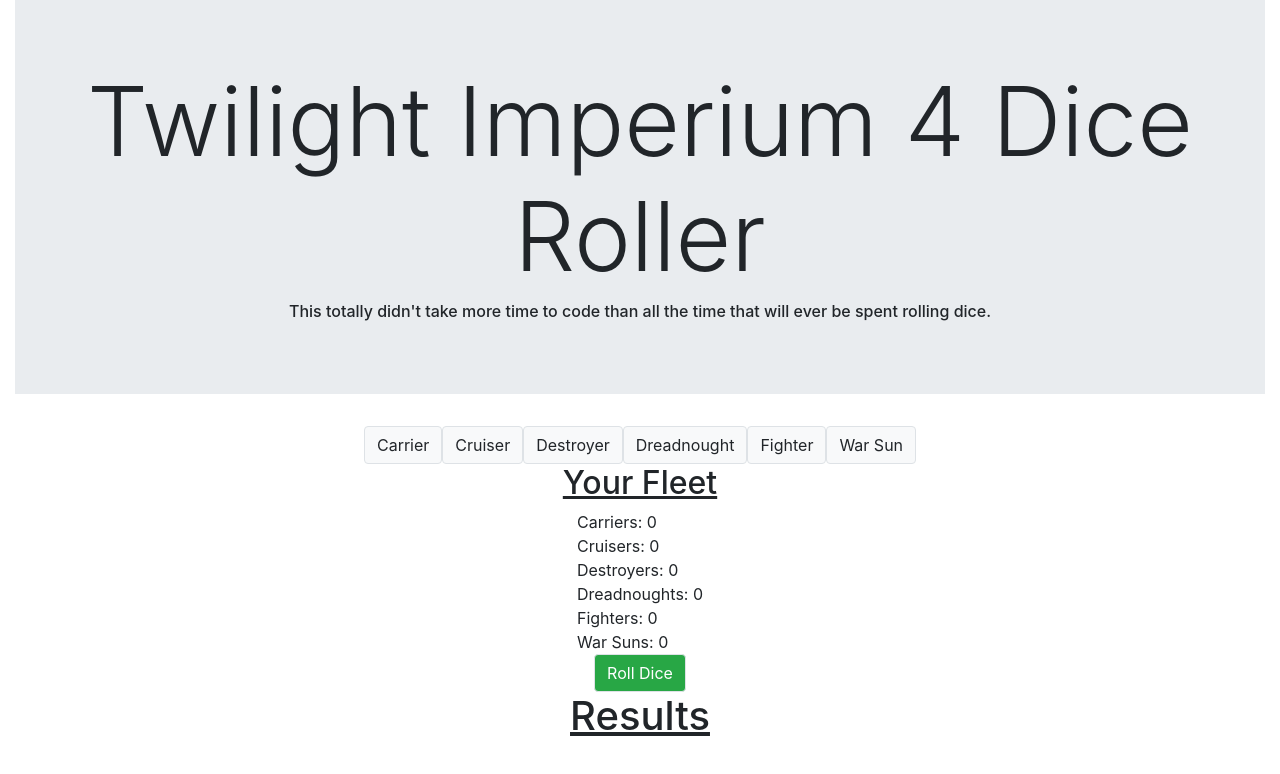
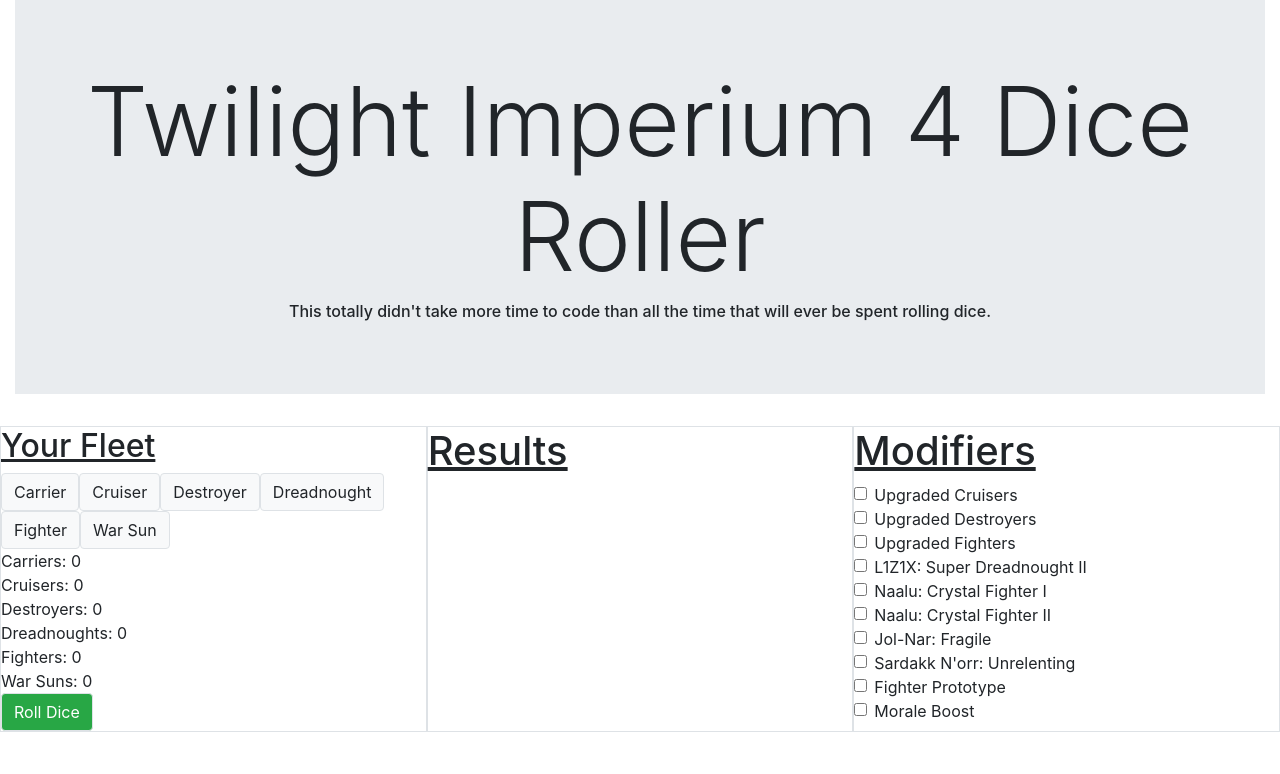
Before and after one commit to UvulaBob/ti4dice, a React (Create React App) app: page / in a window 1280 px wide. Shown: the top 774 px of the page. Built offline with nearby package versions, Linux system fonts and the light colour scheme.

Commit message:
Layout improvements

```diff
--- a/src/App.js
+++ b/src/App.js
@@ -37,9 +37,14 @@
             for (let shipType in this.state.fleet) {
                 const shipCount = this.state.fleet[shipType].length;
                 if (shipCount > 0) {
-                    resultItems.push(<ResultItem ship={ShipDefinitions[shipType]} shipCount={shipCount} />);
+                    resultItems.push(<ResultItem key={resultItems.length - 1 } ship={ShipDefinitions[shipType]} shipCount={shipCount} />);
                 }
             }
+        }
+
+        const shipButtons = [];
+        for (let shipType in this.state.fleet) {
+            shipButtons.push(<ShipButton key={shipType + "_button"}disabled={this.state.combatStarted} onClick={this.handleShipButtonClick} ship={ShipDefinitions[shipType]} />);
         }
 
         return (
@@ -49,18 +54,15 @@
                         <h1 className="display-1">Twilight Imperium 4 Dice Roller</h1>
                         <h6>This totally didn't take more time to code than all the time that will ever be spent rolling dice.</h6>
                     </div>
-                    <div className="row justify-content-center">
-                        <ShipButton onClick={this.handleShipButtonClick} ship={ShipDefinitions["carrier"]} />
-                        <ShipButton onClick={this.handleShipButtonClick} ship={ShipDefinitions["cruiser"]} />
-                        <ShipButton onClick={this.handleShipButtonClick} ship={ShipDefinitions["destroyer"]} />
-                        <ShipButton onClick={this.handleShipButtonClick} ship={ShipDefinitions["dreadnought"]} />
-                        <ShipButton onClick={this.handleShipButtonClick} ship={ShipDefinitions["fighter"]} />
-                        <ShipButton onClick={this.handleShipButtonClick} ship={ShipDefinitions["warsun"]} />
-                    </div>
-                    <div className="row justify-content-center">
+                    <div className="row">
+                        <div className="col border">
+                            <div className="row">
                                 <h2><u>Your Fleet</u></h2>
                             </div>
-                    <div className="row justify-content-center">
+                            <div className="row">
+                                {shipButtons}
+                            </div>
+                            <div className="row">
                                 <ul style={{listStyleType:"none", margin:"0", padding:"0"}}>
                                     <FleetItem ship={ShipDefinitions["carrier"]} shipCount={this.state.fleet.carrier.length}/>
                                     <FleetItem ship={ShipDefinitions["cruiser"]} shipCount={this.state.fleet.cruiser.length}/>
@@ -70,18 +72,105 @@
                                     <FleetItem ship={ShipDefinitions["warsun"]} shipCount={this.state.fleet.warsun.length}/>
                                 </ul>
                             </div>
-                    <div className="row justify-content-center">
+                            <div className="row">
                                 <button type="button" className="btn btn-success border" disabled={this.state.combatStarted} onClick={this.handleRollDiceButtonClick}>Roll Dice</button>
                             </div>
-                    <div className="row justify-content-center">
+                        </div>
+                        <div className="col border">
+                            <div className="row">
                                 <h1><u>Results</u></h1>
                             </div>
-                    <div className="row justify-content-center">
+                            <div className="row">
                                 <ul style={{listStyleType:"none", margin:"0", padding:"0"}}>
                                     {resultItems}
                                 </ul>
                             </div>
-                    <div className="row justify-content-center">
+                        </div>
+                        <div className="col border">
+                            <div className="row">
+                                <h1><u>Modifiers</u></h1>
+                            </div>
+                            <div className="row">
+                                <div className="form-check">
+                                    <input type="checkbox" className="form-check-input" id="upgradedCruisers" />
+                                    <label className="form-check-label" htmlFor="upgradedCruisers">
+                                        Upgraded Cruisers
+                                    </label>
+                                </div>
+                            </div>
+                            <div className="row">
+                                <div className="form-check">
+                                    <input type="checkbox" className="form-check-input" id="upgradedDestroyers" />
+                                    <label className="form-check-label" htmlFor="upgradedDestroyers">
+                                        Upgraded Destroyers
+                                    </label>
+                                </div>
+                            </div>
+                            <div className="row">
+                                <div className="form-check">
+                                    <input type="checkbox" className="form-check-input" id="upgradedFighters" />
+                                    <label className="form-check-label" htmlFor="upgradedFighters">
+                                        Upgraded Fighters
+                                    </label>
+                                </div>
+                            </div>
+                            <div className="row">
+                                <div className="form-check">
+                                    <input type="checkbox" className="form-check-input" id="l1z1xDreadnought" />
+                                    <label className="form-check-label" htmlFor="l1z1xDreadnought">
+                                        L1Z1X: Super Dreadnought II
+                                    </label>
+                                </div>
+                            </div>
+                            <div className="row">
+                                <div className="form-check">
+                                    <input type="checkbox" className="form-check-input" id="naaluCrystalFighter1" />
+                                    <label className="form-check-label" htmlFor="naaluCrystalFighter1">
+                                        Naalu: Crystal Fighter I
+                                    </label>
+                                </div>
+                            </div>
+                            <div className="row">
+                                <div className="form-check">
+                                    <input type="checkbox" className="form-check-input" id="naaluCrystalFighter2" />
+                                    <label className="form-check-label" htmlFor="naaluCrystalFighter2">
+                                        Naalu: Crystal Fighter II
+                                    </label>
+                                </div>
+                            </div>
+                            <div className="row">
+                                <div className="form-check">
+                                    <input type="checkbox" className="form-check-input" id="jolNarFragile" />
+                                    <label className="form-check-label" htmlFor="jolNarFragile">
+                                        Jol-Nar: Fragile
+                                    </label>
+                                </div>
+                            </div>
+                            <div className="row">
+                                <div className="form-check">
+                                    <input type="checkbox" className="form-check-input" id="sardakkUnrelenting" />
+                                    <label className="form-check-label" htmlFor="sardakkUnrelenting">
+                                        Sardakk N'orr: Unrelenting
+                                    </label>
+                                </div>
+                            </div>
+                            <div className="row">
+                                <div className="form-check">
+                                    <input type="checkbox" className="form-check-input" id="fighterPrototype" />
+                                    <label className="form-check-label" htmlFor="fighterPrototype">
+                                        Fighter Prototype
+                                    </label>
+                                </div>
+                            </div>
+                            <div className="row">
+                                <div className="form-check">
+                                    <input type="checkbox" className="form-check-input" id="moraleBoost" />
+                                    <label className="form-check-label" htmlFor="moraleBoost">
+                                        Morale Boost
+                                    </label>
+                                </div>
+                            </div>
+                        </div>
                     </div>
                 </div>
             </div>
--- a/src/components/ResultItem.js
+++ b/src/components/ResultItem.js
@@ -11,7 +11,7 @@
         const rollResults = [];
         for (let i = this.shipCount; i > 0; i-- ) {
             for (let j = this.numberOfDice; j > 0; j--) {
-                rollResults.push(<RollResult target={this.target} />)
+                rollResults.push(<RollResult key={rollResults.length - 1} target={this.target} />)
             }
         }
         return rollResults;
@@ -20,17 +20,11 @@
     render() {
         return (
             <Fragment>
-                <div className="row justify-content-center">
                     <h3><u>{this.friendlyName + "s"}</u></h3>
-                </div>
-                <div className="row justify-content-center">
                     <h6>(Target: {this.target})</h6>
-                </div>
-                <div className="row justify-content-center">
                     <ul style={{listStyleType:"none", padding:"0"}}>
                         {this.createRollResults()}
                     </ul>
-                </div>
             </Fragment>
         );
     }
--- a/src/components/ShipButton.js
+++ b/src/components/ShipButton.js
@@ -7,7 +7,7 @@
     render() {
         return (
             <Fragment>
-                <button type="button" className="btn btn-light border shipSelectionButton" name={this.shipName} onClick={this.props.onClick}>
+                <button type="button" disabled={this.props.disabled} className="btn btn-light border shipSelectionButton" name={this.shipName} onClick={this.props.onClick}>
                     {this.friendlyName}
                 </button>
             </Fragment>
```
Also changed, not shown: 1 other file (tests, documents, lock files or other folders). Lines whose indentation alone changed are shown as unchanged.
